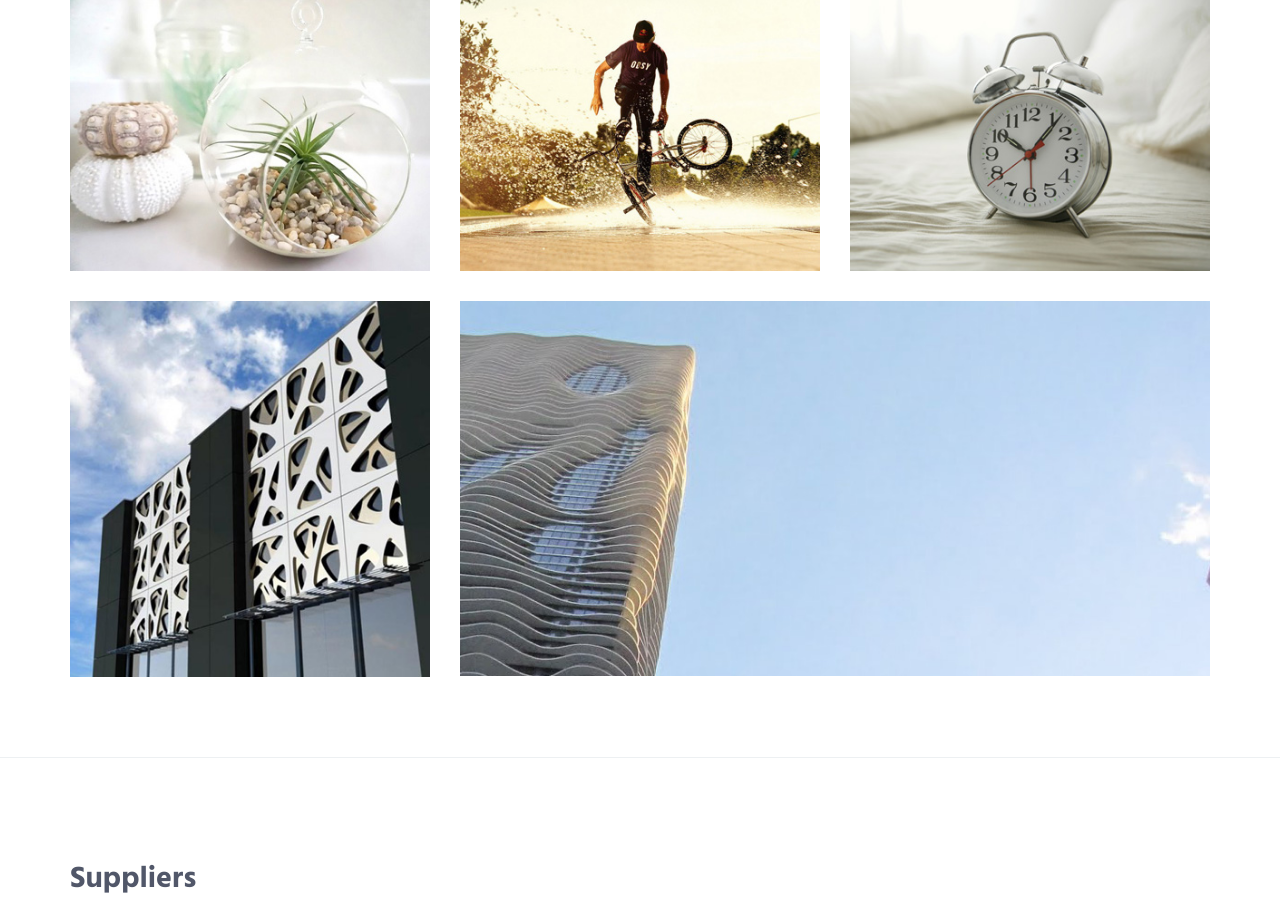
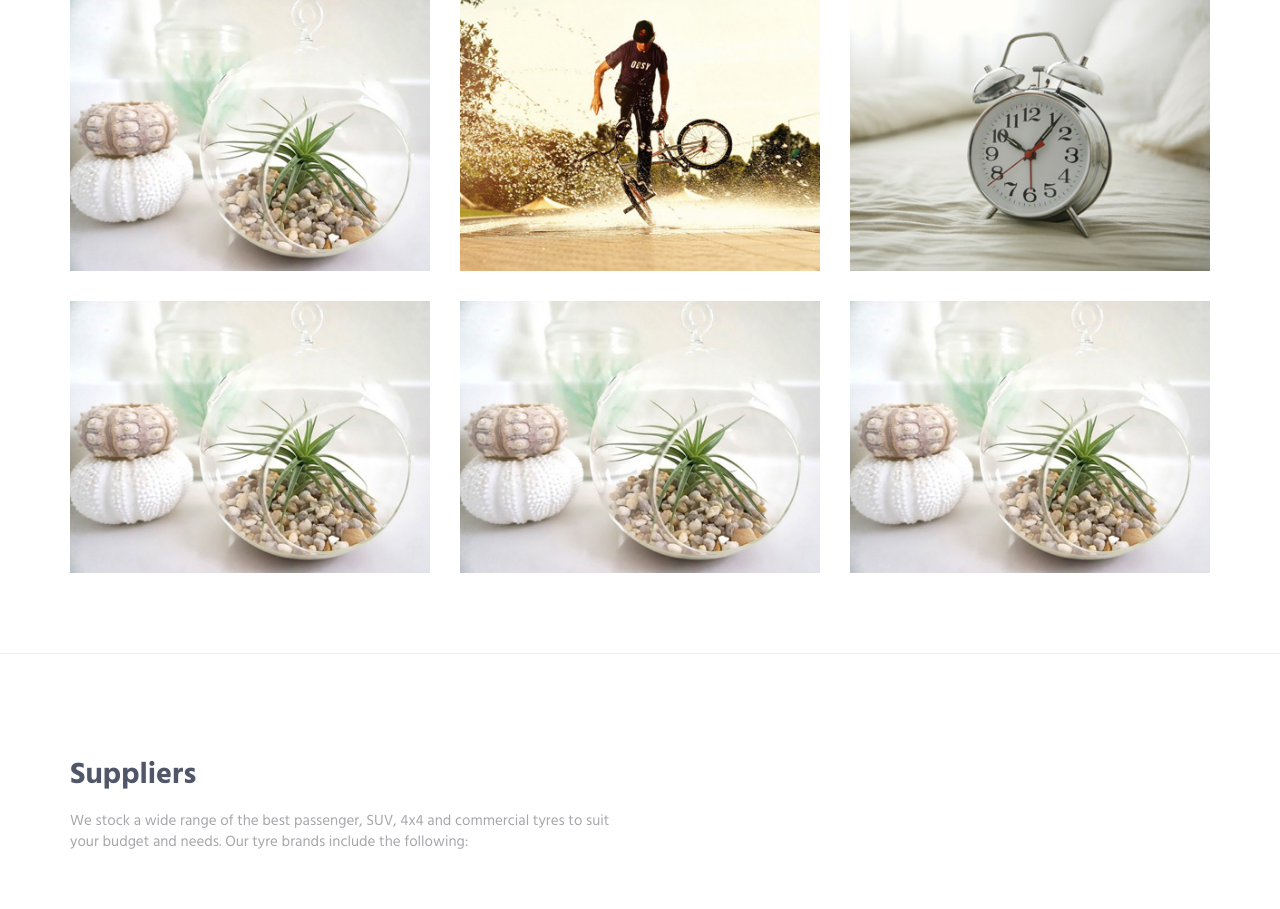
Before and after one commit to ryno888/westcoast_tyres, a CodeIgniter app: page /tcpdf/index.php/home/vhome in a window 1280 px wide. Shown: the part 1597-2506 px from the top of the page. Run offline with CodeIgniter, Linux system fonts and the light colour scheme; some libraries are stand-ins or nearby versions.

Commit message:
Initial Commit

```diff
--- a/application/views/home/vhome.php
+++ b/application/views/home/vhome.php
@@ -580,10 +580,10 @@ $base_url = CI_BASE_URL;
                         </div>
 						<div class="masonry-grid-sizer col-xs-6 col-sm-6 col-md-1"></div>
 						<div class="masonry-grid-item col-xs-12 col-sm-6 col-md-4 margin-b-30">
-                            <!-- Work -->
+                             <!-- Work -->
                             <div class="work work-popup-trigger">
                                 <div class="work-overlay">
-                                    <img class="full-width img-responsive" src="<?php echo "{$base_url}assets/img/397x415/01.jpg" ?>" alt="Portfolio Image">
+                                    <img class="full-width img-responsive" src="<?php echo "{$base_url}assets/img/397x300/01.jpg" ?>" alt="Portfolio Image">
                                 </div>
                                 <div class="work-popup-overlay">
                                     <div class="work-popup-content">
@@ -618,11 +618,50 @@ $base_url = CI_BASE_URL;
                             </div>
                             <!-- End Work -->
                         </div>
-                        <div class="masonry-grid-item col-xs-12 col-sm-6 col-md-8 margin-b-30">
-                            <!-- Work -->
+                        <div class="masonry-grid-item col-xs-12 col-sm-6 col-md-4 margin-b-30">
+                             <!-- Work -->
                             <div class="work work-popup-trigger">
                                 <div class="work-overlay">
-                                    <img class="full-width img-responsive" src="<?php echo "{$base_url}assets/img/800x400/01.jpg" ?>" alt="Portfolio Image">
+                                    <img class="full-width img-responsive" src="<?php echo "{$base_url}assets/img/397x300/01.jpg" ?>" alt="Portfolio Image">
+                                </div>
+                                <div class="work-popup-overlay">
+                                    <div class="work-popup-content">
+                                        <a href="javascript:void(0);" class="work-popup-close">Hide</a>
+                                        <div class="margin-b-30">
+                                            <h3 class="margin-b-5">Art Of Coding</h3>
+                                            <span>Clean &amp; Minimalistic Design</span>
+                                        </div>
+                                        <div class="row">
+                                            <div class="col-sm-8 work-popup-content-divider sm-margin-b-20">
+                                                <div class="margin-t-10 sm-margin-t-0">
+                                                    <p>Duis aute irure dolor in reprehenderit in voluptate velit esse cillum dolore eu fugiat nulla pariatur. Excepteur sint occaecat cupidatat non proident, sunt in culpa qui officia deserunt mollit anim id est laborum.</p>
+                                                    <p>Lorem ipsum dolor sit amet, consectetur adipisicing elit, sed do eiusmod tempor incididunt ut labore et dolore magna aliqua. Ut enim ad minim veniam, quis nostrud.</p>
+                                                    <ul class="list-inline work-popup-tag">
+                                                        <li class="work-popup-tag-item"><a class="work-popup-tag-link" href="#">Strategy,</a></li>
+                                                        <li class="work-popup-tag-item"><a class="work-popup-tag-link" href="#">Implementation,</a></li>
+                                                        <li class="work-popup-tag-item"><a class="work-popup-tag-link" href="#">Credentials</a></li>
+                                                    </ul>
+                                                </div>
+                                            </div>
+                                            <div class="col-sm-4">
+                                                <div class="margin-t-10 sm-margin-t-0">
+                                                    <p class="margin-b-5"><strong>Project Manager:</strong> Boris Becker</p>
+                                                    <p class="margin-b-5"><strong>Executive:</strong> Heike Macatsch</p>
+                                                    <p class="margin-b-5"><strong>Architect:</strong> Oliver Pocher</p>
+                                                    <p class="margin-b-5"><strong>Client:</strong> FairTech</p>
+                                                </div>
+                                            </div>
+                                        </div>
+                                    </div>
+                                </div>
+                            </div>
+                            <!-- End Work -->
+                        </div>
+                        <div class="masonry-grid-item col-xs-12 col-sm-6 col-md-4 margin-b-30">
+                             <!-- Work -->
+                            <div class="work work-popup-trigger">
+                                <div class="work-overlay">
+                                    <img class="full-width img-responsive" src="<?php echo "{$base_url}assets/img/397x300/01.jpg" ?>" alt="Portfolio Image">
                                 </div>
                                 <div class="work-popup-overlay">
                                     <div class="work-popup-content">
--- a/assets/css/style.css
+++ b/assets/css/style.css
@@ -75,3 +75,18 @@
         text-shadow: none !important;
     }
 }
+
+@media (min-width: 992px){
+    .page-on-scroll .header .nav-item-child{
+        color: #515769 !important;
+        transition-duration: .3s;
+        transition-property: all;
+        transition-timing-function: cubic-bezier(.7,1,.7,1);
+    }
+
+}
+
+.accordion .collapse.in, .accordion [aria-expanded=true] {
+    color: #fff;
+    background: #ffd400;
+}
--- a/assets/js/components/swiper.js
+++ b/assets/js/components/swiper.js
@@ -1,6 +1,8 @@
 $(window).load(function(){
     // Swiper Clients
     var swiper = new Swiper('.swiper-clients', {
+        speed: 1000,
+        autoplay: 3000,
         slidesPerView: 5,
         spaceBetween: 50,
         loop: true,
```
Also changed, not shown: assets/img/clients/07.png (added), assets/img/clients/08.png (added), assets/img/clients/09.png (added), assets/img/clients/10.png (added), assets/img/clients/11.png (added), assets/img/clients/12.png (added), assets/img/favicon.ico (added), assets/img/favicon.png (added).
